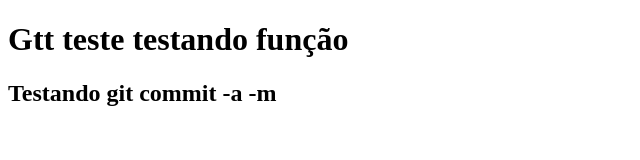
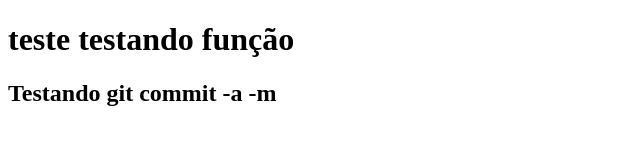
Before and after one commit to vtmoura/teste-git, a plain HTML site: page index.html in a window 1280 px wide. Shown: the whole page, without its empty margins (0-640 px from the left). Drawn offline with Linux system fonts and the light colour scheme.

Commit message:
teste (#2)

```diff
--- a/index.html
+++ b/index.html
@@ -7,7 +7,7 @@
 </head>
 
 <body>
-  <h1> Gtt teste testando função</h1>
+  <h1>teste testando função</h1>
   <h2>Testando git commit -a -m </h2>
 </body>
 
```
